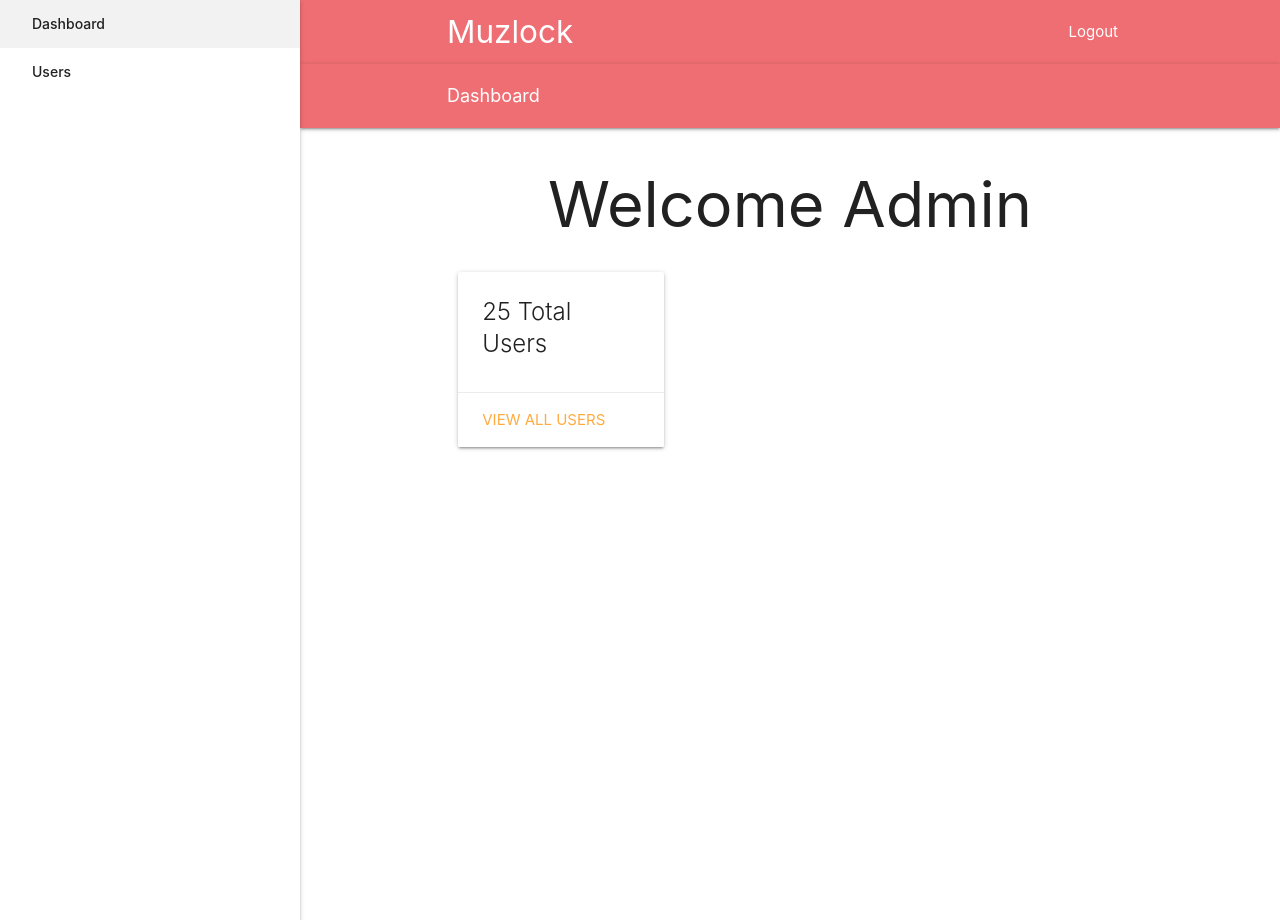
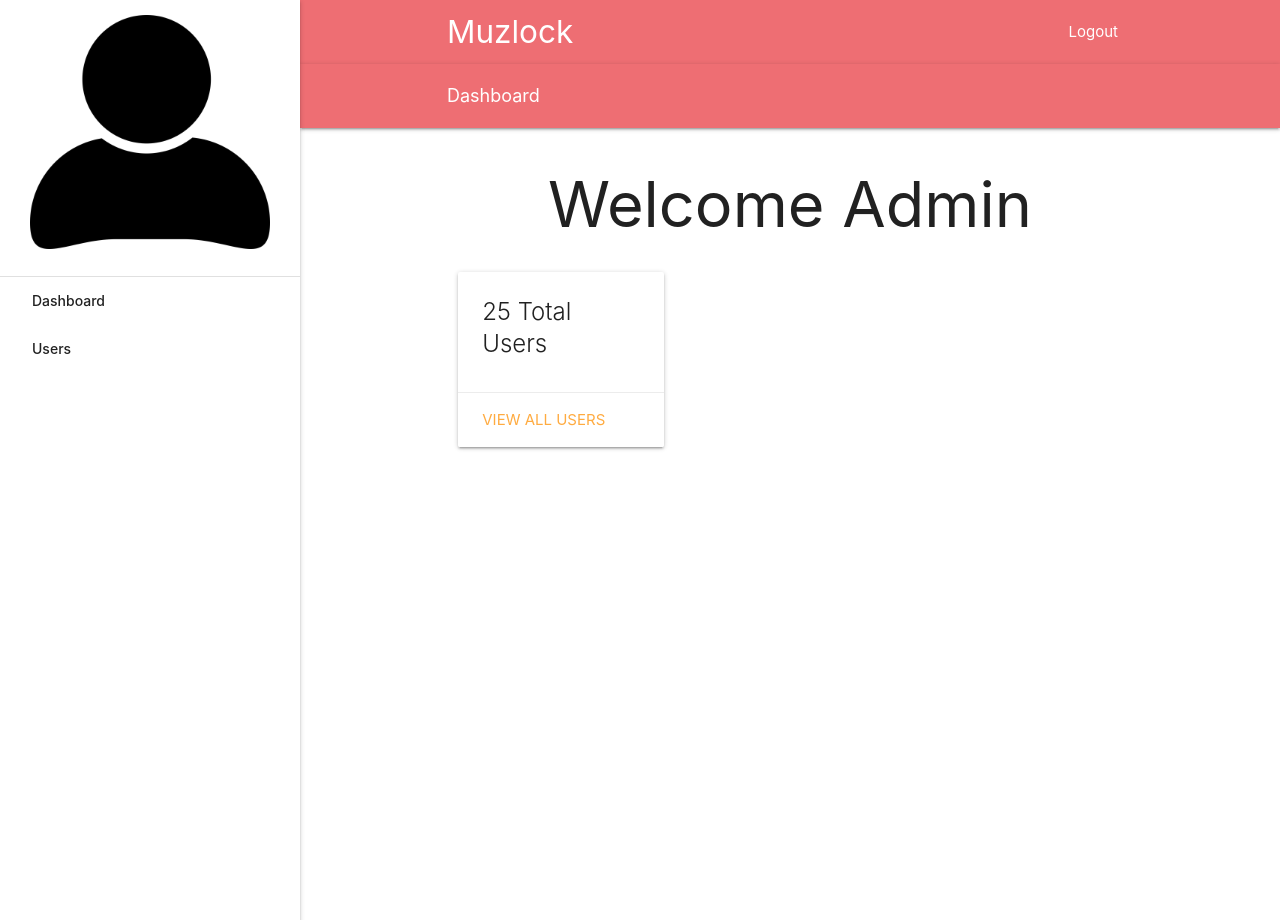
Before and after one commit to Ahmed-Salim/muzlock-admin-demo-v2, a PHP site: page /dashboard in a window 1280 px wide. Run offline with PHP 8.4, Linux system fonts and the light colour scheme; a user stored in the database is signed in; data comes from the database, SQL or seed files in the repository.

Commit message:
add admin avatar in sidenav

```diff
--- a/dashboard/header.php
+++ b/dashboard/header.php
@@ -57,19 +57,12 @@ if (isset($_SESSION['admin_id']) && !empty($_SESSION['admin_id'])) {
     </header>
 
     <ul id="slide-out" class="sidenav sidenav-fixed">
-        <!-- <li>
-            <a href="<?php //echo urlPrefix();
-                        ?>">
-            <span class="material-icons">
-                person
-            </span>
-            <img class="responsive-img" src="https://upload.wikimedia.org/wikipedia/commons/5/55/User-admin-gear.svg">
-            Admin
-            </a>
+        <li>
+            <img class="responsive-img" src="<?php echo urlPrefix() . '../images/user-1633249_1280.png'; ?>" alt="Admin Avatar">
         </li>
         <li>
             <div class="divider"></div>
-        </li> -->
+        </li>
         <li><a href="<?php echo urlPrefix(); ?>">Dashboard</a></li>
         <li><a href="<?php echo urlPrefix() . 'users'; ?>">Users</a></li>
     </ul>
--- a/dashboard/index.css
+++ b/dashboard/index.css
@@ -1,5 +1,9 @@
 header, main, footer {
     margin-left: 300px;
+}
+
+img[alt="Admin Avatar"] {
+    padding: 1rem 2rem 0 2rem;
 }
 
 @media only screen and (max-width : 992px) {
```
Also changed, not shown: images/user-1633249_1280.png (added).
